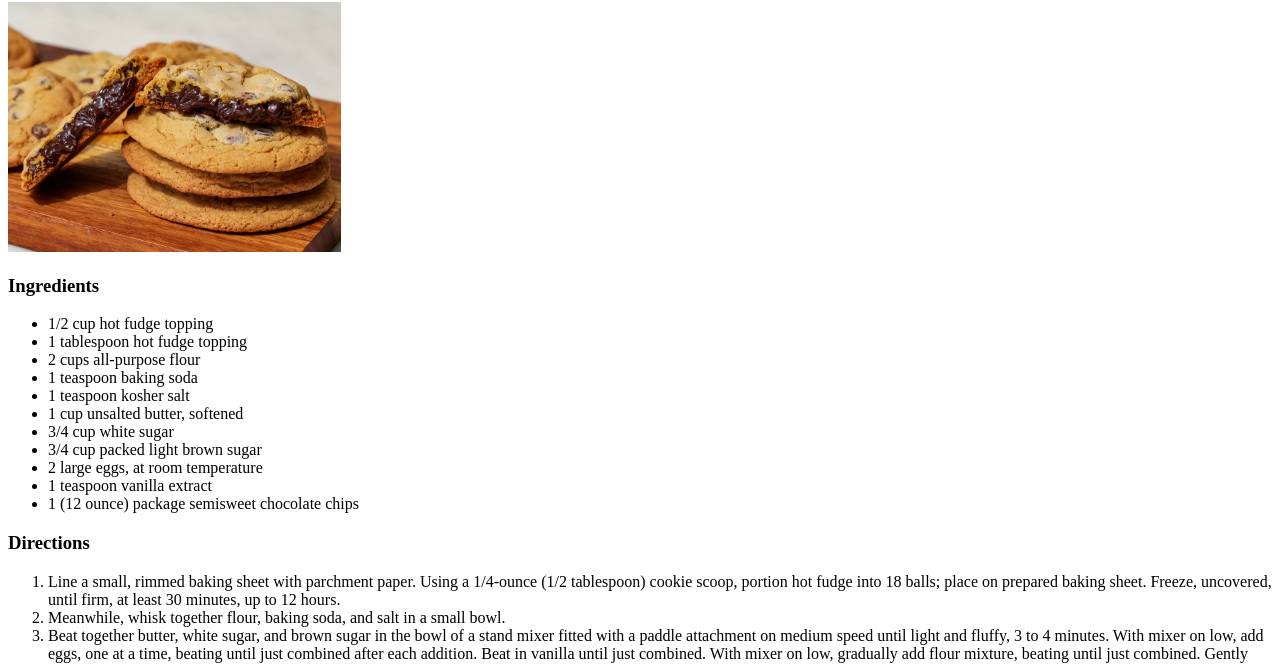
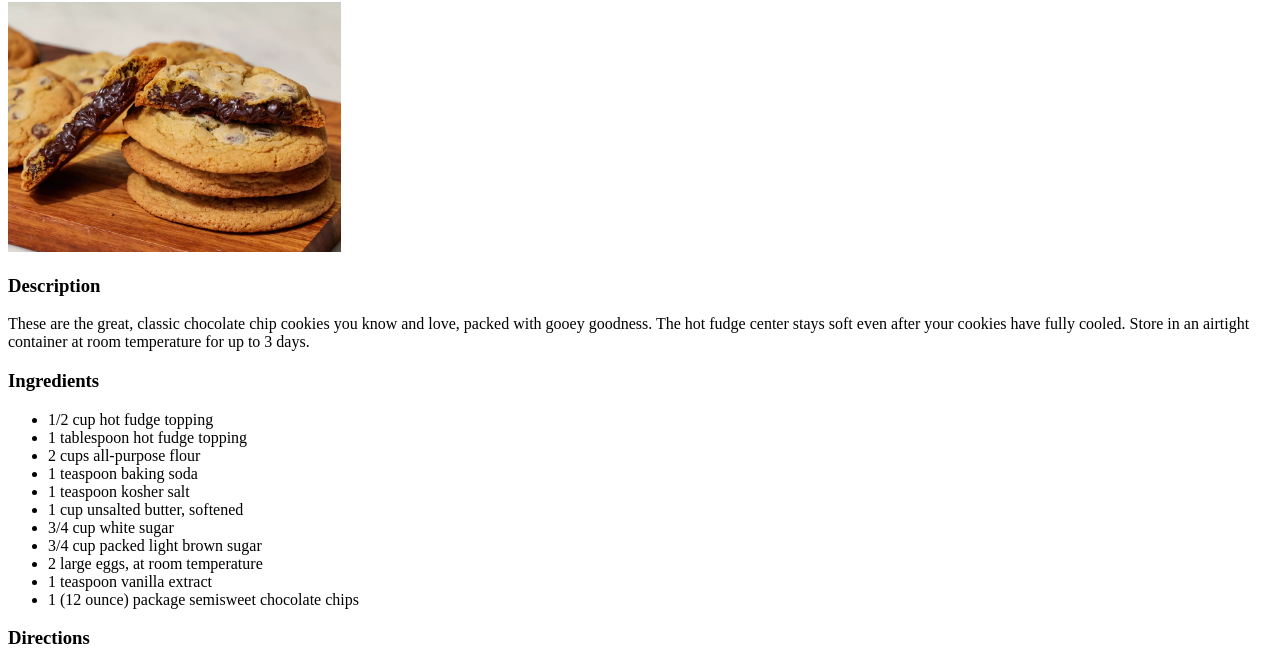
Before and after one commit to psalmerabalon/odin-recipes, a plain HTML site: page recipes/chococookie.html in a window 1280 px wide. Shown: the part 78-742 px from the top of the page. Drawn offline with Linux system fonts and the light colour scheme.

Commit message:
Add description to chococookie.html

```diff
--- a/recipes/chococookie.html
+++ b/recipes/chococookie.html
@@ -8,6 +8,10 @@
     <body>
         <h1>Chocolate Chip Cookie</h1>
         <img src="../img/cookie.jpg" alt="cookie" height="250">
+        <h3>Description</h3>
+        <p>These are the great, classic chocolate chip cookies you know and love, packed with gooey goodness. The hot fudge center
+        stays soft even after your cookies have fully cooled. Store in an airtight container at room temperature for up to 3
+        days.</p>
         <h3>Ingredients</h3>
         <ul>
             <li>1/2 cup hot fudge topping</li>
```
